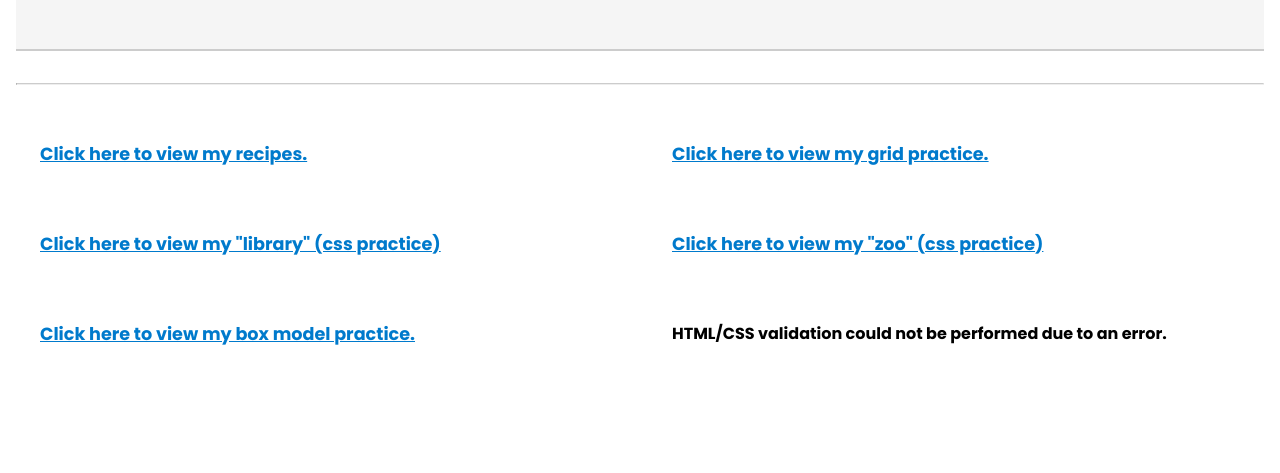
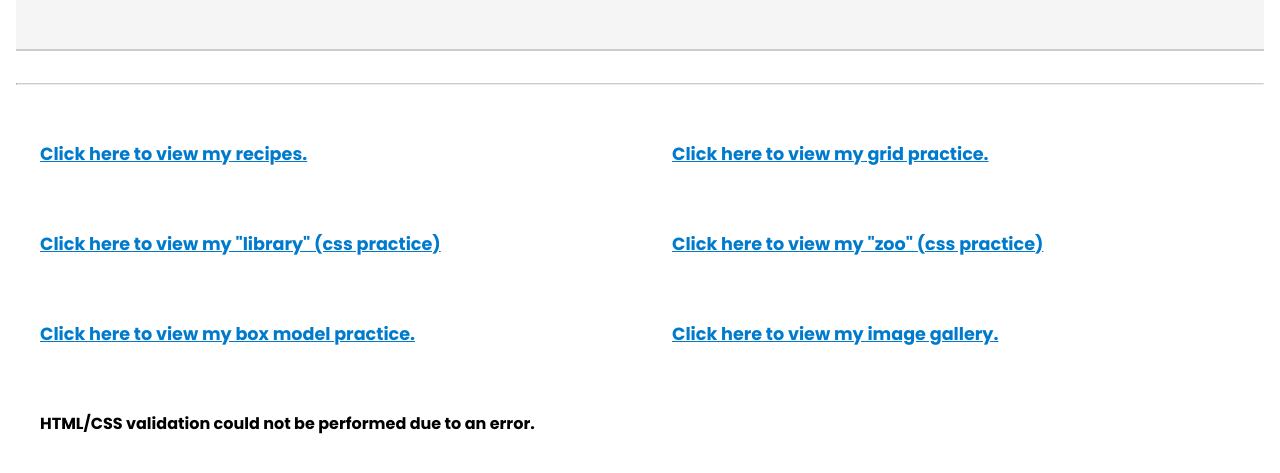
Before and after one commit to vitalune/vitalune.github.io, a plain HTML site: page projects/index.html in a window 1280 px wide. Shown: the part 177-650 px from the top of the page. Drawn offline with Linux system fonts and the light colour scheme; no server answers; a web font is replaced by a local one.

Commit message:
added image gallery to projects

```diff
--- a/projects/index.html
+++ b/projects/index.html
@@ -18,5 +18,6 @@
    <p><a href="zoo/index.html">Click here to view my "zoo" (css practice)</a></p
    >
    <p><a href="boxmodex.html">Click here to view my box model practice.</a></p>
+   <p><a href="img_attributes_practice.html">Click here to view my image gallery.</a></p>
 </body>
 </html>
```
